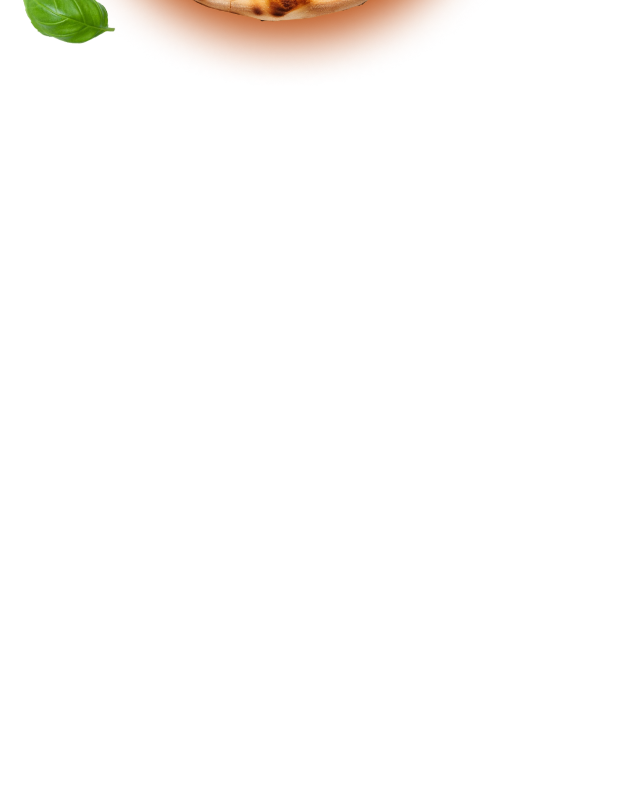
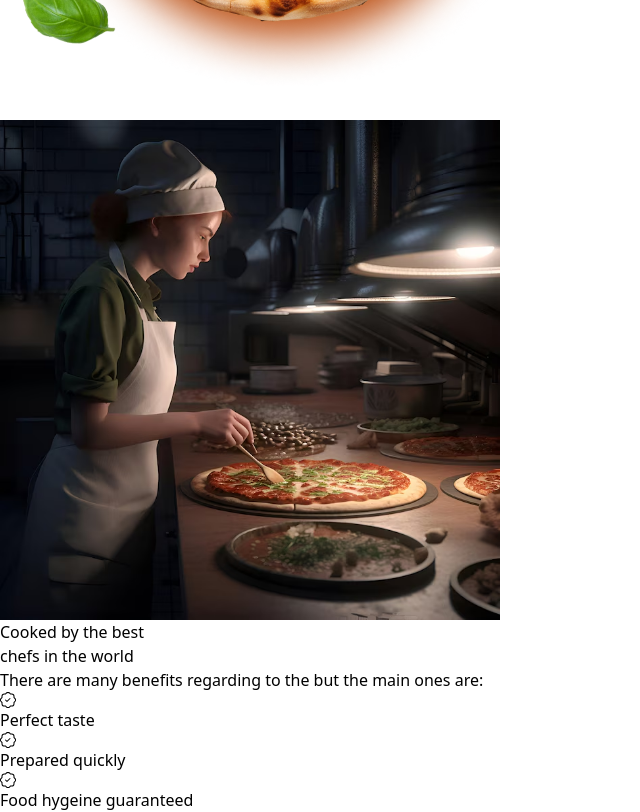
Before and after one commit to rashid9110/PizzaFrontend, a React (Vite) app: page / in a window 1280 px wide. Shown: the part 560-1372 px from the top of the page, without its empty margins (0-640 px from the left). Before the commit the page ends 800 px from the top, so only its background shows below. Built offline with nearby package versions, Linux system fonts and the light colour scheme.

Commit message:
Added pointer about app

```diff
--- /dev/null
+++ b/src/Components/Icon/patch-check.jsx
@@ -0,0 +1,22 @@
+
+// icon:patch-check | Bootstrap https://icons.getbootstrap.com/ | Bootstrap
+
+function IconPatchCheck(props) {
+  return (
+    <svg
+      fill="currentColor"
+      viewBox="0 0 16 16"
+      height="1em"
+      width="1em"
+      {...props}
+    >
+      <path
+        fillRule="evenodd"
+        d="M10.354 6.146a.5.5 0 010 .708l-3 3a.5.5 0 01-.708 0l-1.5-1.5a.5.5 0 11.708-.708L7 8.793l2.646-2.647a.5.5 0 01.708 0z"
+      />
+      <path d="M10.273 2.513l-.921-.944.715-.698.622.637.89-.011a2.89 2.89 0 012.924 2.924l-.01.89.636.622a2.89 2.89 0 010 4.134l-.637.622.011.89a2.89 2.89 0 01-2.924 2.924l-.89-.01-.622.636a2.89 2.89 0 01-4.134 0l-.622-.637-.89.011a2.89 2.89 0 01-2.924-2.924l.01-.89-.636-.622a2.89 2.89 0 010-4.134l.637-.622-.011-.89a2.89 2.89 0 012.924-2.924l.89.01.622-.636a2.89 2.89 0 014.134 0l-.715.698a1.89 1.89 0 00-2.704 0l-.92.944-1.32-.016a1.89 1.89 0 00-1.911 1.912l.016 1.318-.944.921a1.89 1.89 0 000 2.704l.944.92-.016 1.32a1.89 1.89 0 001.912 1.911l1.318-.016.921.944a1.89 1.89 0 002.704 0l.92-.944 1.32.016a1.89 1.89 0 001.911-1.912l-.016-1.318.944-.921a1.89 1.89 0 000-2.704l-.944-.92.016-1.32a1.89 1.89 0 00-1.912-1.911l-1.318.016z" />
+    </svg>
+  );
+}
+
+export default IconPatchCheck;
--- a/src/Pages/Home.jsx
+++ b/src/Pages/Home.jsx
@@ -1,5 +1,7 @@
 import IconArrowRight from "../Components/Icon/Arrow_righr.jsx";
-import PizzaImage from "../assets/Images/pizza2.png"
+import PizzaImage from "../assets/Images/pizza2.png";
+import cookingImage from "../assets/Images/cooking1.png";
+import IconPatchCheck from "../Components/Icon/patch-check.jsx";
 
 function Home() {
   return (
@@ -9,27 +11,72 @@
         <div className="w-4/6 ml-4 text-center md:w-2/6 md:text-left">
           <div className="flex justify-center text-4xl md:justify-normal">
             <h1 className="pd-5 font-bold text-transparent bg-gradient-to-r from-orange-500 to-orange-400 bg-clip-text">
-                Enjoy the Slice {" "}
+              Enjoy the Slice{" "}
             </h1>
             <h1>😋</h1>
           </div>
           <p className="pd-4 text-[#6B7280]">
-            The Pizza App lets you order your favorite pizza from the comfort of your home.
+            The Pizza App lets you order your favorite pizza from the comfort of
+            your home.
           </p>
           <button className="flex items-center px-4 py-2 text-white bg-yellow-500 rounded-md hover:bg-yellow-600 group">
             Order Now
             <span className="inline-block ml-3 transition-transform ease-in-out group-hover:translate-x-2">
-              <IconArrowRight/>
+              <IconArrowRight />
             </span>
           </button>
         </div>
         <div>
+          <img src={PizzaImage} alt="Pizza" width={550} height={550} />
+        </div>
+      </section>
+
+      {/* services section */}
+      <section className="py-4 mt-6 bg-gradient-to-r from-amber-50 to-orange-300">
+        <div className="container flex flex-col md:flex-row">
+          <div className=" flex flex-col items-center justify-center rounded-lg lg:w-1/2">
             <img
-         src={PizzaImage}
-         alt="Pizza"
-         width={550}
-         height={550}
+              src={cookingImage}
+              width={500}
+              className="rounded-lg"
+              alt="Cooking"
             />
+          </div>
+          <div className="flex flex-col flex-wrap text-center lg:py-6 lg:w-1/2 lg:pl-12 lg:text-left">
+            <div className="flex flex-col items-center lg:items-start">
+              <div>
+                <h2 className="mb-2 text-5xl font-extrabold text-transparent title-font bg-gradient-to-r from-orange-600 to-orange-300 bg-clip-text">
+                  Cooked by the best
+                  <br /> chefs in the world
+                </h2>
+                <p className="text-base leading-relaxed text-[#6B7280]">
+                  There are many benefits regarding to the but the main ones
+                  are:
+                </p>
+              </div>
+            </div>
+            <div className="w-full p-1">
+              <div className="flex items-center h-full p-2 text-2xl rounded">
+                <IconPatchCheck className="text-[#F38339] w-10 h-10 mr-4"/>
+              <span className="font-bold ">Perfect taste</span>
+
+              </div>
+            </div>
+            <div className="w-full p-1">
+              <div className="flex items-center h-full p-2 text-2xl rounded">
+                <IconPatchCheck className="text-[#F38339] w-10 h-10 mr-4"/>
+              <span className="font-bold ">Prepared quickly</span>
+
+              </div>
+            </div>
+            <div className="w-full p-1">
+              <div className="flex items-center h-full p-2 text-2xl rounded">
+                <IconPatchCheck className="text-[#F38339] w-10 h-10 mr-4"/>
+              <span className="font-bold ">Food hygeine guaranteed</span>
+
+              </div>
+            </div>
+          </div>
         </div>
       </section>
     </div>
```
Lines whose indentation alone changed are shown as unchanged.
